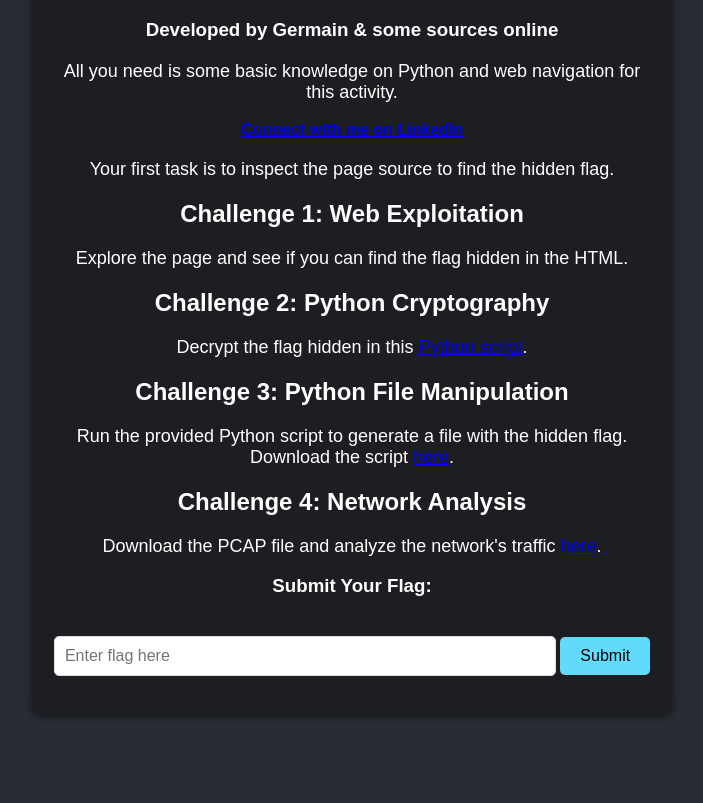
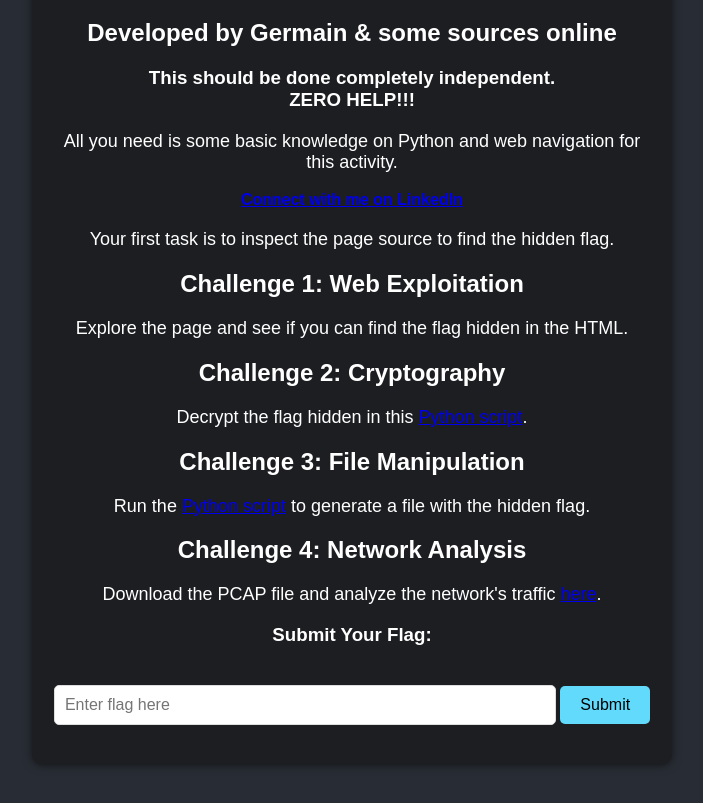
Before and after one commit to z3niith/capturetheflag, a plain HTML site: page index.html in a window 1280 px wide. Shown: the part 139-942 px from the top of the page, without its empty margins (288-991 px from the left). Before the commit the page ends 913 px from the top, so only its background shows below. Drawn offline with Linux system fonts and the light colour scheme.

Commit message:
site changes

```diff
--- a/index.html
+++ b/index.html
@@ -10,7 +10,8 @@
 <body>
     <div class="container">
         <h1>Welcome to the CTF Challenge!</h1>
-        <h3>Developed by Germain & some sources online</h3>
+        <h2>Developed by Germain & some sources online</h2>
+        <h3>This should be done completely independent. <br><strong>ZERO HELP!!!</strong></h3>
         <p>All you need is some basic knowledge on Python and web navigation for this activity.</p>
         <a href="https://www.linkedin.com/in/elenge-germain-5ab8b2319/"><b>Connect with me on LinkedIn</b></a>
         <p>Your first task is to inspect the page source to find the hidden flag.</p>
@@ -18,11 +19,11 @@
         <h2>Challenge 1: Web Exploitation</h2>
         <p>Explore the page and see if you can find the flag hidden in the HTML.</p>
 
-        <h2>Challenge 2: Python Cryptography</h2>
+        <h2>Challenge 2: Cryptography</h2>
         <p>Decrypt the flag hidden in this <a href="decrypt.py" download>Python script</a>.</p>
 
-        <h2>Challenge 3: Python File Manipulation</h2>
-        <p>Run the provided Python script to generate a file with the hidden flag. Download the script <a href="generate_flag.py" download>here</a>.</p>
+        <h2>Challenge 3: File Manipulation</h2>
+        <p>Run the <a href="generate_flag.py" download>Python script</a> to generate a file with the hidden flag.</p>
 
         <h2>Challenge 4: Network Analysis</h2>
         <p>Download the PCAP file and analyze the network's traffic <a href="challenge4.zip" download>here</a>.</p>
```
